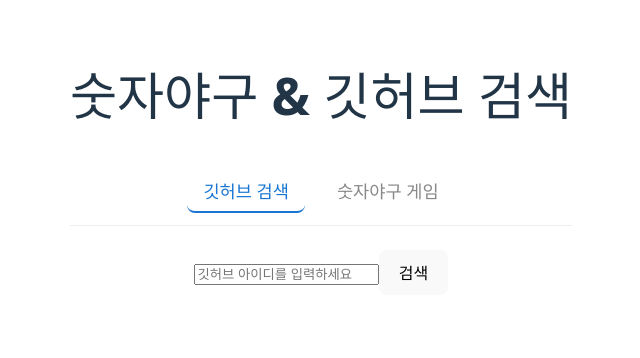
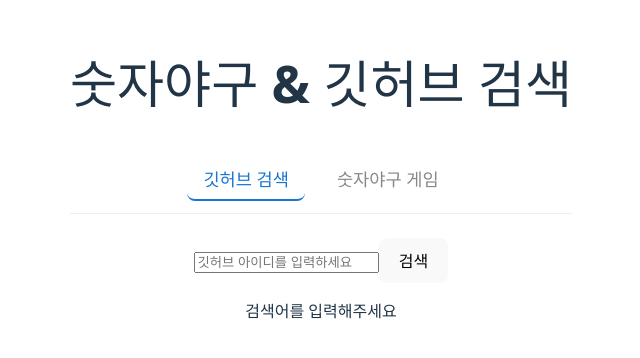
Before and after one commit to AT-SOPT-WEB/KyounghoEom, a React (Vite) app in the folder week3/assignment/app/: page / in a window 1280 px wide. Shown: the part 228-586 px from the top of the page, without its empty margins (319-959 px from the left). Built offline with nearby package versions, Linux system fonts and the light colour scheme.

Commit message:
feat: idle 상태 안내 메시지 추가

```diff
--- a/week3/assignment/app/src/components/GithubSearch.tsx
+++ b/week3/assignment/app/src/components/GithubSearch.tsx
@@ -62,6 +62,7 @@
           </li>
         ))}
       </ul>
+      {userInfo.status === 'idle' && <div>검색어를 입력해주세요</div>}
       {userInfo.status === 'pending' && <div>로딩중...</div>}
       {userInfo.status === 'rejected' && <div>검색 결과를 찾을 수 없습니다</div>}
       {userInfo.status === 'resolved' && userInfo.data && (
```
